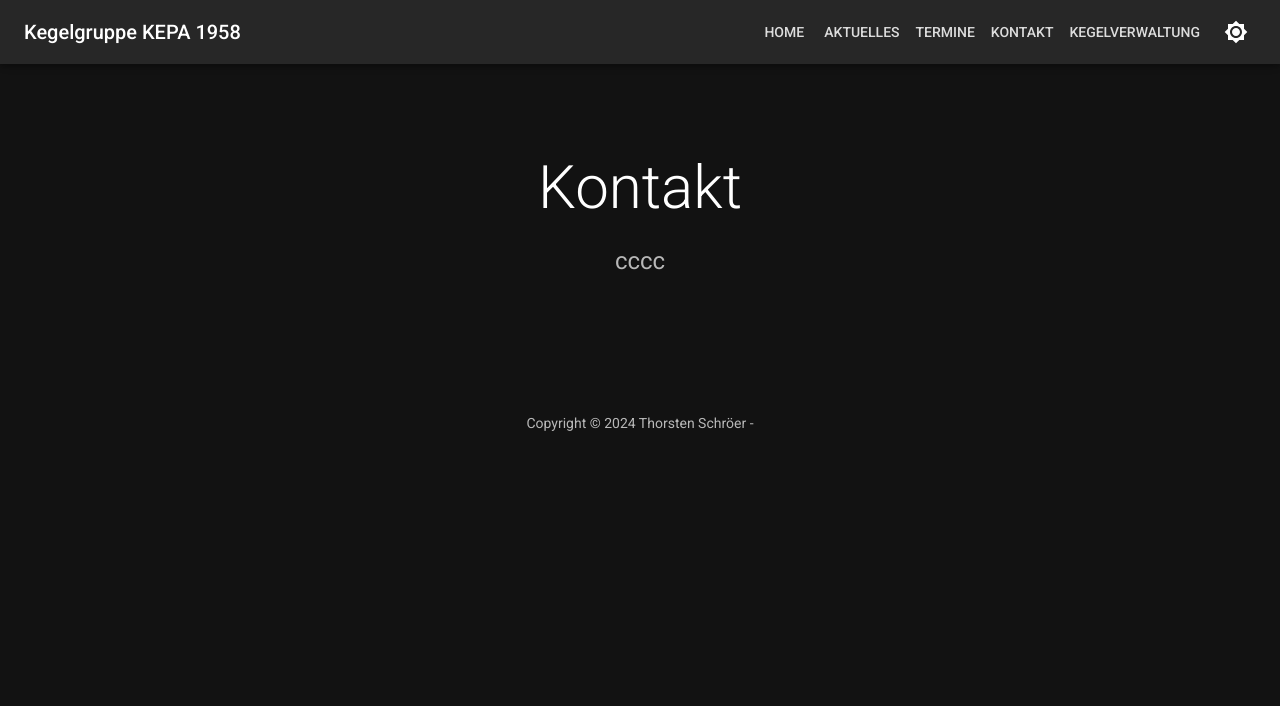
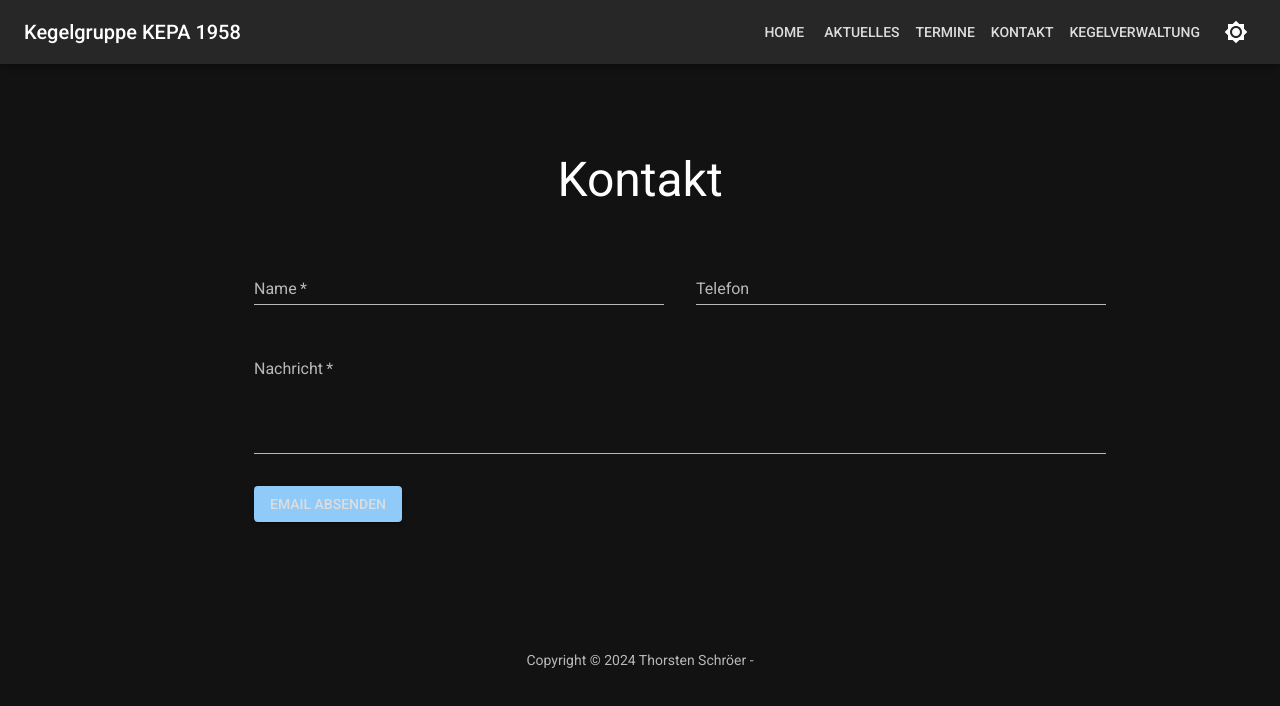
Before and after one commit to tschroeer72/KEPAHomepageReact, a Next.js app: page /kontakt in a window 1280 px wide. Shown: the top 706 px of the page. Built offline with nearby package versions, Linux system fonts and the light colour scheme.

Commit message:
Kontaktformuluar eingebaut

```diff
--- a/app/kontakt/page.tsx
+++ b/app/kontakt/page.tsx
@@ -1,14 +1,24 @@
+"use client";
+
 import Box from "@mui/material/Box";
 import Typography from "@mui/material/Typography";
 import Container from "@mui/material/Container";
+import { Grid, TextField } from "@mui/material";
+import Button from "@mui/material/Button";
+import { useRef } from "react";
 
-export const metadata = {
+/*export const metadata = {
   title: "Aktuelles",
   description: "Eine kurze Beschreibung der App.",
-};
+};*/
 
 export default function Page() {
+  // const name = useRef<HTMLDivElement>();
+  // const tel = useRef<HTMLDivElement>();
+  // const mess = useRef<HTMLDivElement>();
+
   return (
+    <>
       <Box
         sx={{
           bgcolor: "background.paper",
@@ -16,24 +26,73 @@ export default function Page() {
           pb: 6,
         }}
       >
-      <Container maxWidth="sm">
+        <Container maxWidth="md">
           <Typography
-          variant="h2"
+            variant="h3"
             align="center"
             color="text.primary"
             gutterBottom
           >
             Kontakt
           </Typography>
-        <Typography
-          variant="h5"
-          align="center"
-          color="text.secondary"
-          paragraph
+
+          <Box
+            component="form"
+            sx={{
+              "& > :not(style)": { m: 1 },
+            }}
+            noValidate
+            autoComplete="off"
           >
-          cccc
-        </Typography>
+            <Grid container spacing={4}>
+              <Grid item md={6}>
+                <TextField
+                  required
+                  id="nameField"
+                  label="Name"
+                  // defaultValue="Name"
+                  // ref={name}
+                  placeholder="Bitte Name eingeben"
+                  variant="standard"
+                  sx={{ width: "100%" }}
+                />
+              </Grid>
+              <Grid item md={6}>
+                <TextField
+                  id="telField"
+                  label="Telefon"
+                  // ref={tel}
+                  // defaultValue="Telefon"
+                  placeholder="Bitte Telefonnummer eingeben"
+                  variant="standard"
+                  sx={{ width: "100%" }}
+                />
+              </Grid>
+              <Grid item md={12}>
+                <TextField
+                  required
+                  multiline
+                  id="textField"
+                  label="Nachricht"
+                  // ref={mess}
+                  // defaultValue="Nachricht"
+                  placeholder="Bitte Nachricht eingeben"
+                  variant="standard"
+                  minRows={4}
+                  sx={{ width: "100%" }}
+                />
+              </Grid>
+              <Grid item md={4}>
+                <Button variant="contained">
+                  <a href="mailto:t.schroeer@web.de?subject={mailSubject}&body={mailBody}">
+                    Email absenden
+                  </a>
+                </Button>
+              </Grid>
+            </Grid>
+          </Box>
         </Container>
       </Box>
+    </>
   );
 }
--- a/app/page.tsx
+++ b/app/page.tsx
@@ -9,8 +9,8 @@ import Image from "next/image";
 import Stack from "@mui/material/Stack";
 
 export const metadata = {
-  title: "App",
-  description: "App",
+  title: "KEPA",
+  description: "KEPA",
 };
 
 /**
```
Lines whose indentation alone changed are shown as unchanged.
